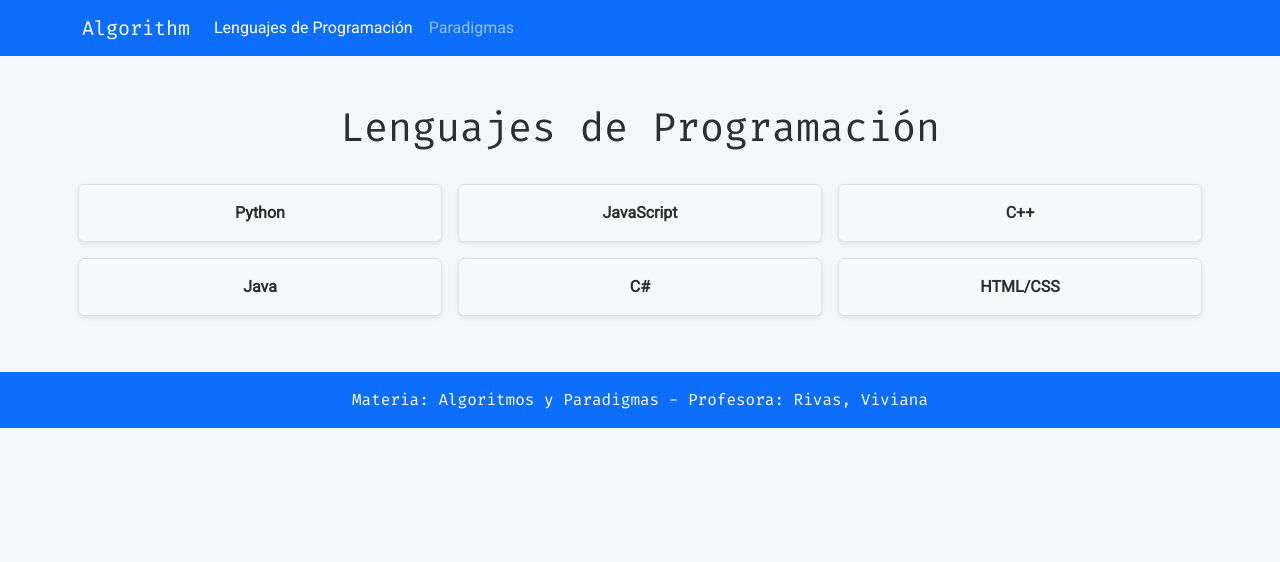
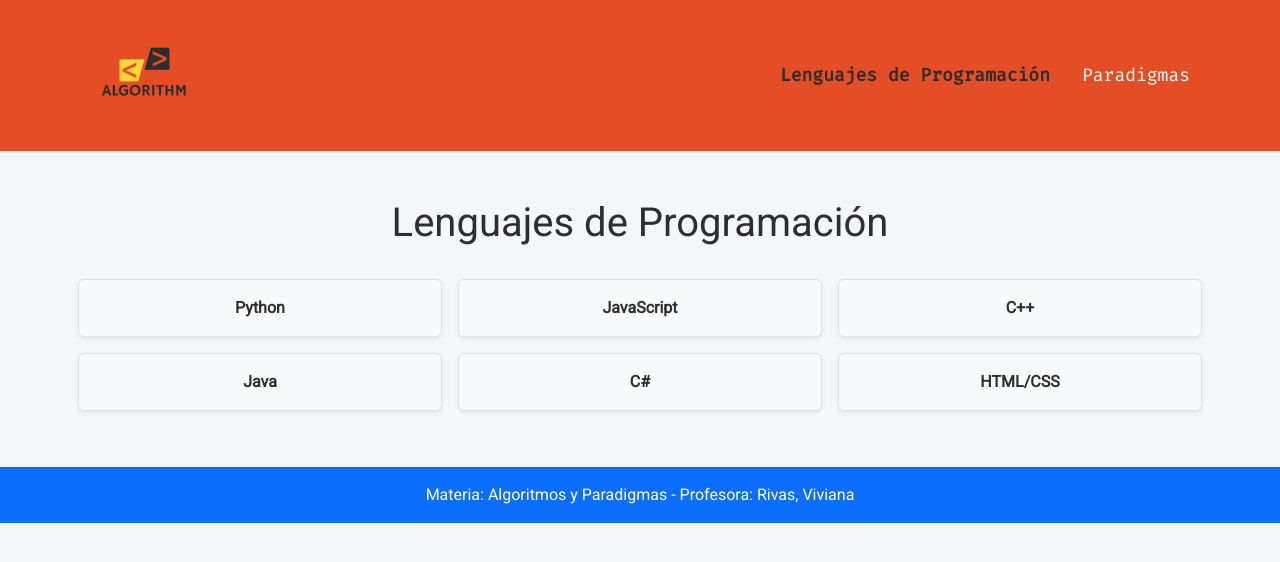
Before and after one commit to Miskevish/Algoritmos, a React (Vite) app: page / in a window 1280 px wide. Shown: the top 562 px of the page. Built offline with nearby package versions, Linux system fonts and the light colour scheme.

Commit message:
modifico el navbar

```diff
--- a/package.json
+++ b/package.json
@@ -10,6 +10,7 @@
     "preview": "vite preview"
   },
   "dependencies": {
+    "aos": "^2.3.4",
     "bootstrap": "^5.3.6",
     "nodejs": "^0.0.0",
     "prop-types": "^15.8.1",
--- a/src/components/Navbar.jsx
+++ b/src/components/Navbar.jsx
@@ -1,18 +1,46 @@
 import { NavLink } from "react-router-dom";
 import { Container, Nav, Navbar as BsNavbar } from "react-bootstrap";
+import logo from "../assets/logo.png";
 
 function Navbar() {
   return (
-    <BsNavbar bg="primary" variant="dark" expand="lg">
+    <BsNavbar className="bg-color" variant="dark" expand="lg">
       <Container>
-        <BsNavbar.Brand className="fira-code">Algorithm</BsNavbar.Brand>
+        {/* Logo a la izquierda */}
+        <BsNavbar.Brand
+          as={NavLink}
+          to="/"
+          className="d-flex align-items-center"
+        >
+          <img
+            src={logo}
+            alt="Logo"
+            height="125"
+            className="d-inline-block align-top"
+          />
+        </BsNavbar.Brand>
+
+        {/* Botón hamburguesa para responsive */}
         <BsNavbar.Toggle aria-controls="basic-navbar-nav" />
+
+        {/* Enlaces alineados a la derecha */}
         <BsNavbar.Collapse id="basic-navbar-nav">
-          <Nav className="me-auto">
-            <NavLink to="/" className="nav-link">
+          <Nav className="ms-auto d-flex flex-row align-items-center">
+            <NavLink
+              to="/"
+              className={({ isActive }) =>
+                "nav-link" + (isActive ? " active" : "")
+              }
+            >
               Lenguajes de Programación
             </NavLink>
-            <NavLink to="/paradigmas" className="nav-link">
+
+            <NavLink
+              to="/paradigmas"
+              className={({ isActive }) =>
+                "nav-link" + (isActive ? " active" : "")
+              }
+            >
               Paradigmas
             </NavLink>
           </Nav>
--- a/src/index.css
+++ b/src/index.css
@@ -4,10 +4,28 @@ body {
   color: #2E2E2E;
 }
 
-.fira-code {
+.bg-color{
+  background-color: #E44D26;
+}
+
+.nav-link {
   font-family: 'Fira Code', monospace;
+  color: white;
+  font-size: large;
+  padding: 0.5rem 1rem;
+  text-align: center;
 }
 
 .nav-link:hover {
-  color: #FFD43B !important;
+  color: #2E2E2E !important;
 }
+
+.nav-link.active {
+  color: #2E2E2E !important;
+  border-radius: 5px;
+  font-weight: bold;
+}
+
+.navbar-nav {
+  gap: 1rem;
+}
```
Also changed, not shown: src/assets/logo.png (added), 1 other file (tests, documents, lock files or other folders).
